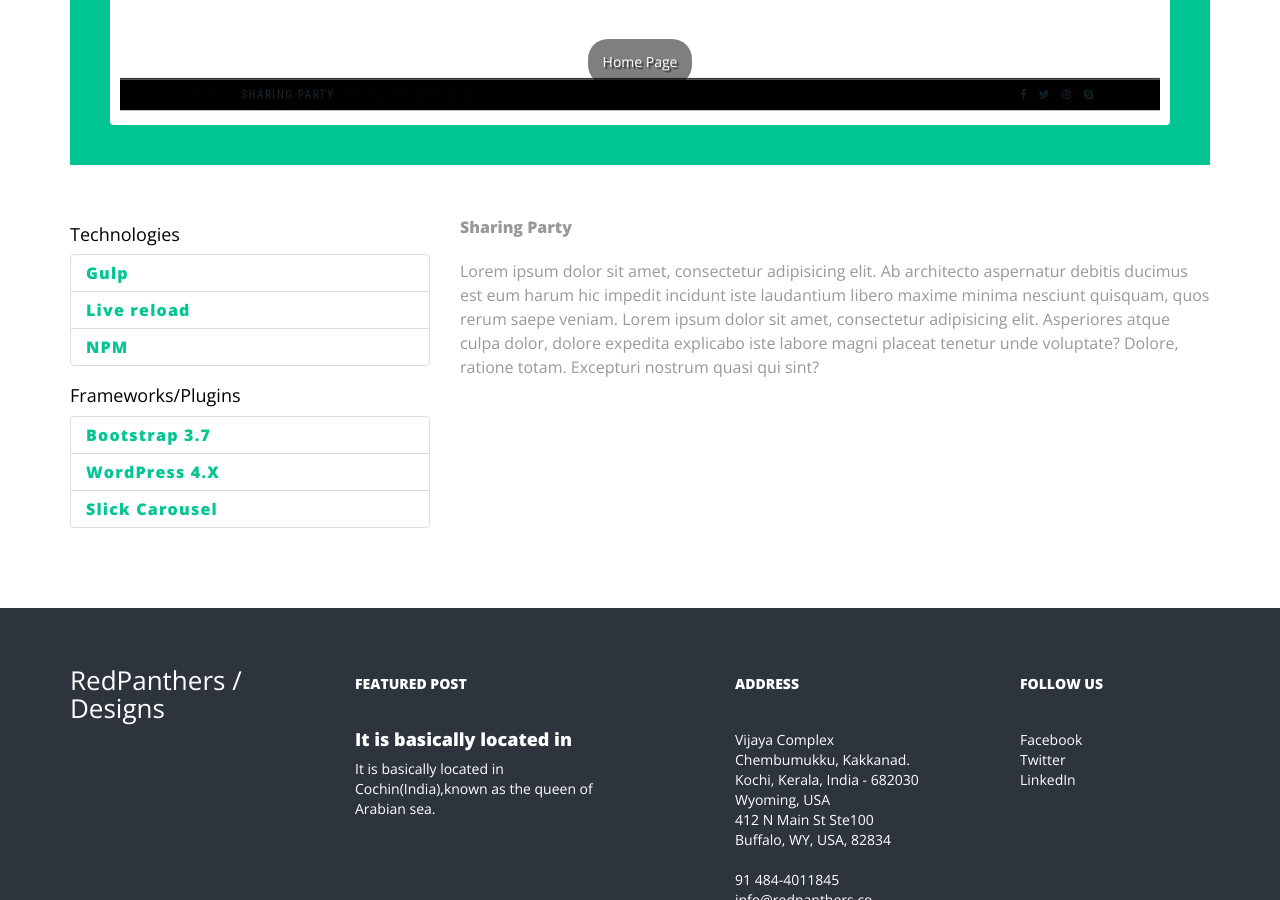
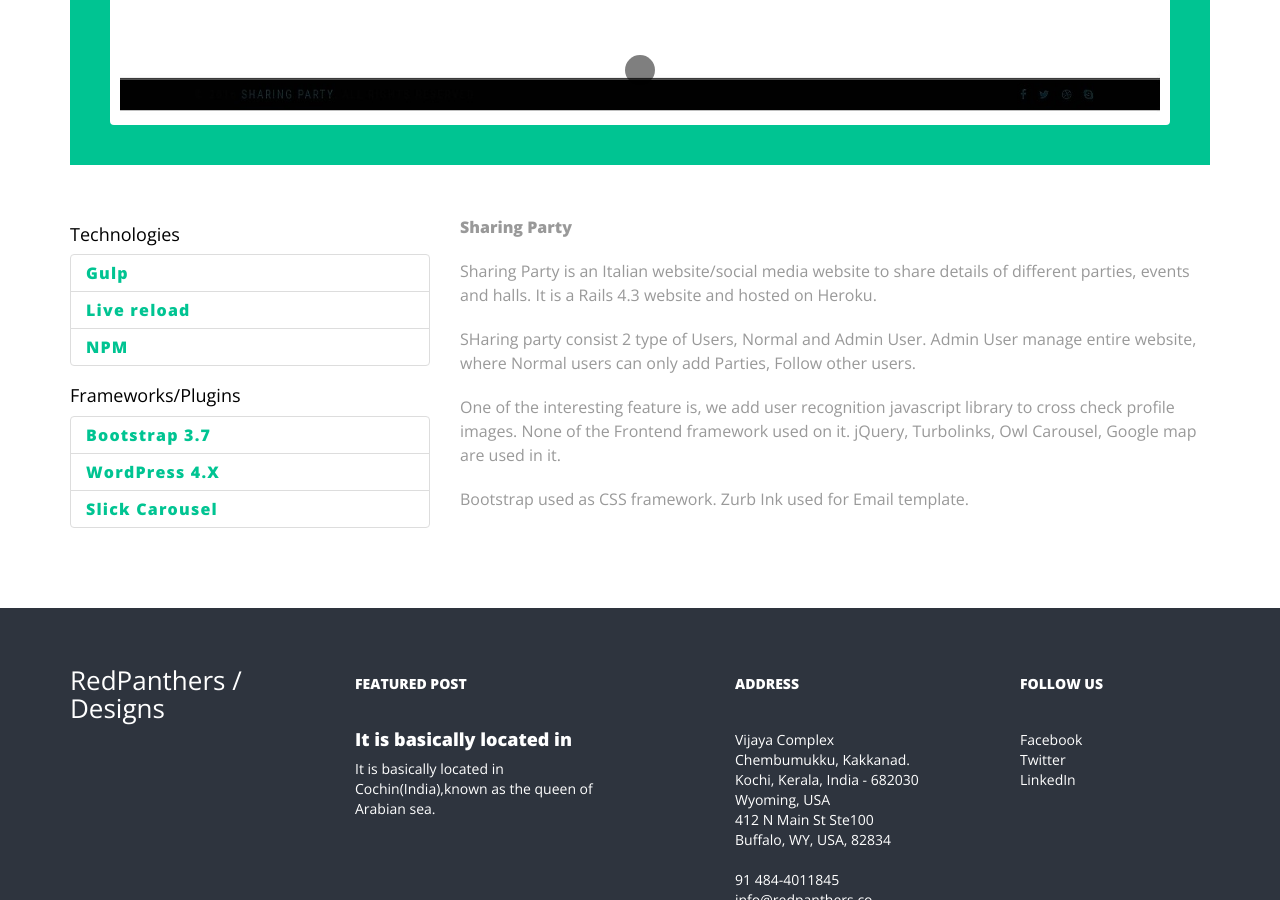
Before and after one commit to redpanthers-design/redpanthers-design, a Jekyll site: the page built from _posts/2016-11-02-rails-sharing-party-websites.html, in a window 1280 px wide and 900 px high, scrolled down 1376 px. Built offline with Jekyll 4.4.1, drawn with Linux system fonts in a browser that asks for light colours; nearby versions of some CDN libraries; some of the changed text lies outside the part shown.

Commit message:
Sharing party details added

```diff
--- a/_posts/2016-11-02-rails-sharing-party-websites.html
+++ b/_posts/2016-11-02-rails-sharing-party-websites.html
@@ -23,6 +23,7 @@
           {% for image in page.images %}
           <div class="each-single-image">
             <img src="{{image.path}}" alt="{{image.title}}">
+
             <div class="contents">
               <h5 class="title">{{image.title}}</h5>
             </div>
@@ -58,13 +59,22 @@
             <div class="inner-content-section">
               <p>
                 <b>Sharing Party</b>
+
               <p>
 
-Lorem ipsum dolor sit amet, consectetur adipisicing elit. Ab architecto aspernatur debitis ducimus est eum harum hic impedit incidunt iste laudantium libero maxime minima nesciunt quisquam, quos rerum saepe veniam.
-
-Lorem ipsum dolor sit amet, consectetur adipisicing elit. Asperiores atque culpa dolor, dolore expedita explicabo iste labore magni placeat tenetur unde voluptate? Dolore, ratione totam. Excepturi nostrum quasi qui sint?
+                Sharing Party is an Italian website/social media website to share details of different parties,
+                events and halls. It is a Rails 4.3 website and hosted on Heroku.
               </p>
-
+              <p>
+                SHaring party consist 2 type of Users, Normal and Admin User. Admin User manage entire website, where
+                Normal users can only add Parties, Follow other users.
+              </p>
+              <p>
+                One of the interesting feature is, we add user recognition javascript library to cross check profile images.
+                None of the Frontend framework used on it. jQuery, Turbolinks, Owl Carousel, Google map are used in it.
+              </p>
+              <p>
+                Bootstrap used as CSS framework. Zurb Ink used for Email template.
               </p>
             </div>
           </div>
```
Lines whose indentation alone changed are shown as unchanged.
